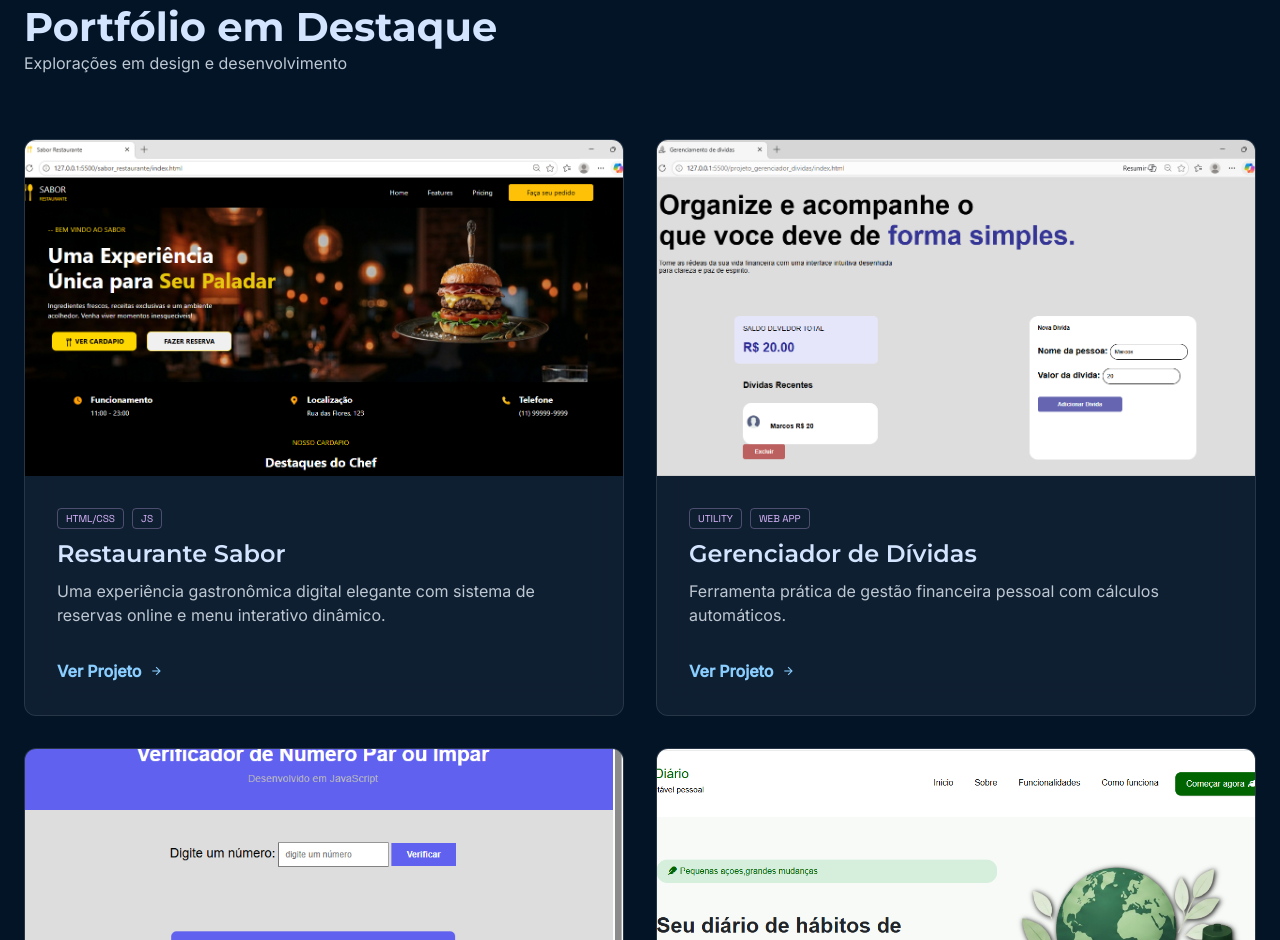
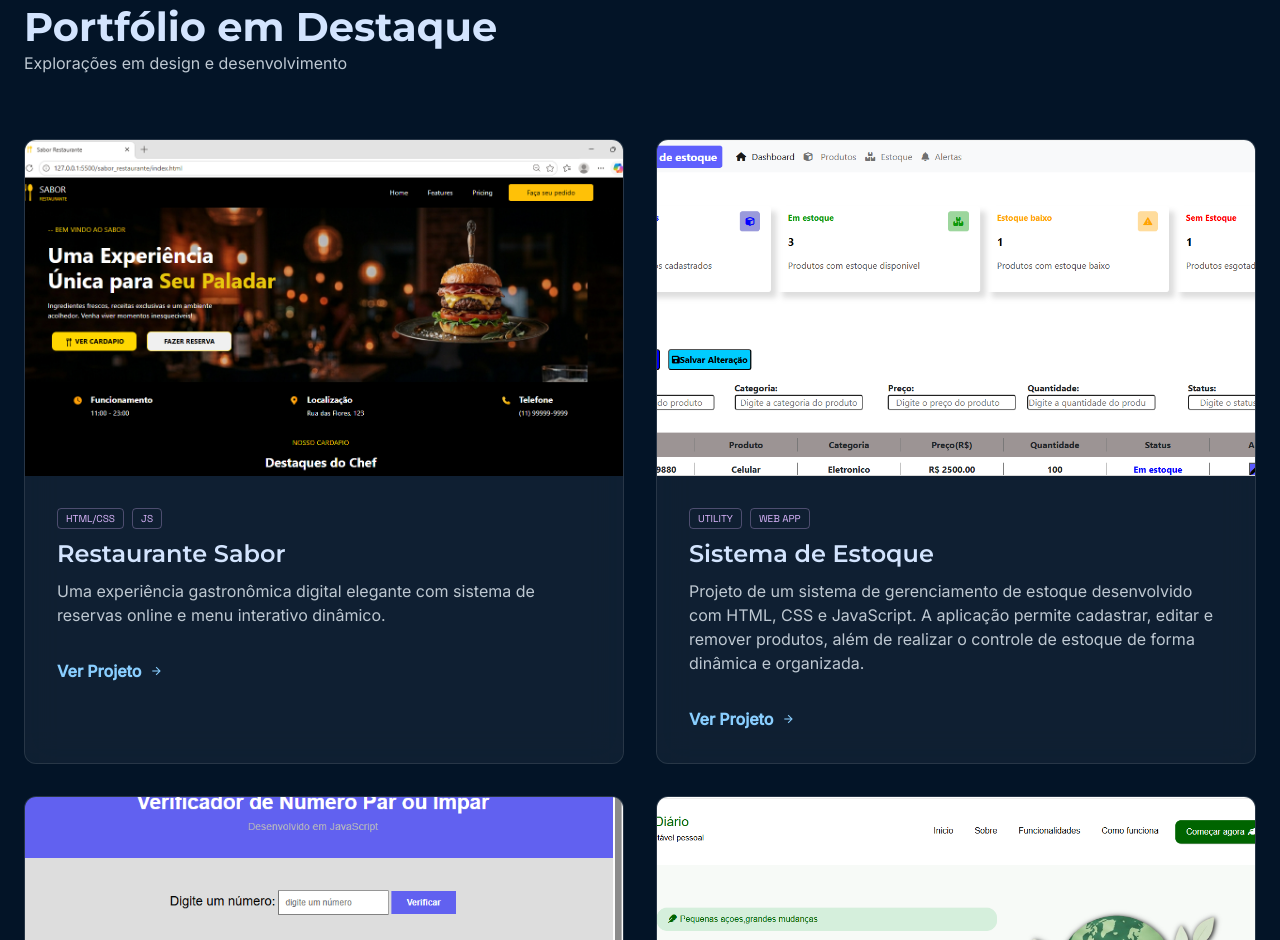
Before and after one commit to RafaelaDesousa33/meu_portfolio, a plain HTML site: page index.html in a window 1280 px wide. Shown: the part 2296-3236 px from the top of the page. Drawn offline with nearby package versions, Linux system fonts and the light colour scheme.

Commit message:
adicionando projeto sistema_estoque

```diff
--- a/index.html
+++ b/index.html
@@ -350,13 +350,13 @@
         <!-- Project 3 -->
         <div class="glass-card rounded-xl overflow-hidden group">
           <div class="aspect-video relative overflow-hidden">
-            <img alt="Gerenciador de Dívidas"
+            <img alt="gerenciamento estoque"
               class="w-full h-full object-cover transition-transform duration-500 group-hover:scale-110"
-              src="imagens/projeto_gerenciador_dividas_foto.png" />
+              src="imagens/projeto_gerenciamento_estoque_foto.png" />
             <div
               class="absolute inset-0 bg-background/60 opacity-0 group-hover:opacity-100 transition-opacity flex items-center justify-center backdrop-blur-sm">
               <a class="px-md py-sm bg-primary text-on-primary rounded-full font-label-caps text-label-caps flex items-center gap-xs"
-                href="https://gerenciadordividas.netlify.app/" target="_blank">
+                href="https://estoqueprodutos.netlify.app/" target="_blank">
                 VISUALIZAR LIVE <span class="material-symbols-outlined">open_in_new</span>
               </a>
             </div>
@@ -369,11 +369,12 @@
                 class="px-xs py-[2px] rounded border border-secondary/30 text-[10px] font-label-caps text-secondary">WEB
                 APP</span>
             </div>
-            <h3 class="font-headline-md text-headline-md mb-xs">Gerenciador de Dívidas</h3>
-            <p class="font-body-md text-on-surface-variant mb-md">Ferramenta prática de gestão financeira pessoal com
-              cálculos automáticos.</p>
+            <h3 class="font-headline-md text-headline-md mb-xs">Sistema de Estoque</h3>
+            <p class="font-body-md text-on-surface-variant mb-md">Projeto de um sistema de gerenciamento de estoque
+              desenvolvido com HTML, CSS e JavaScript. A aplicação permite cadastrar, editar e remover produtos, além de
+              realizar o controle de estoque de forma dinâmica e organizada.</p>
             <a class="text-primary font-bold hover:underline flex items-center gap-xs"
-              href="https://gerenciadordividas.netlify.app/">
+              href="https://estoqueprodutos.netlify.app/">
               Ver Projeto <span class="material-symbols-outlined text-sm">arrow_forward</span>
             </a>
           </div>
```
Also changed, not shown: imagens/projeto_gerenciamento_estoque_foto.png (added).
